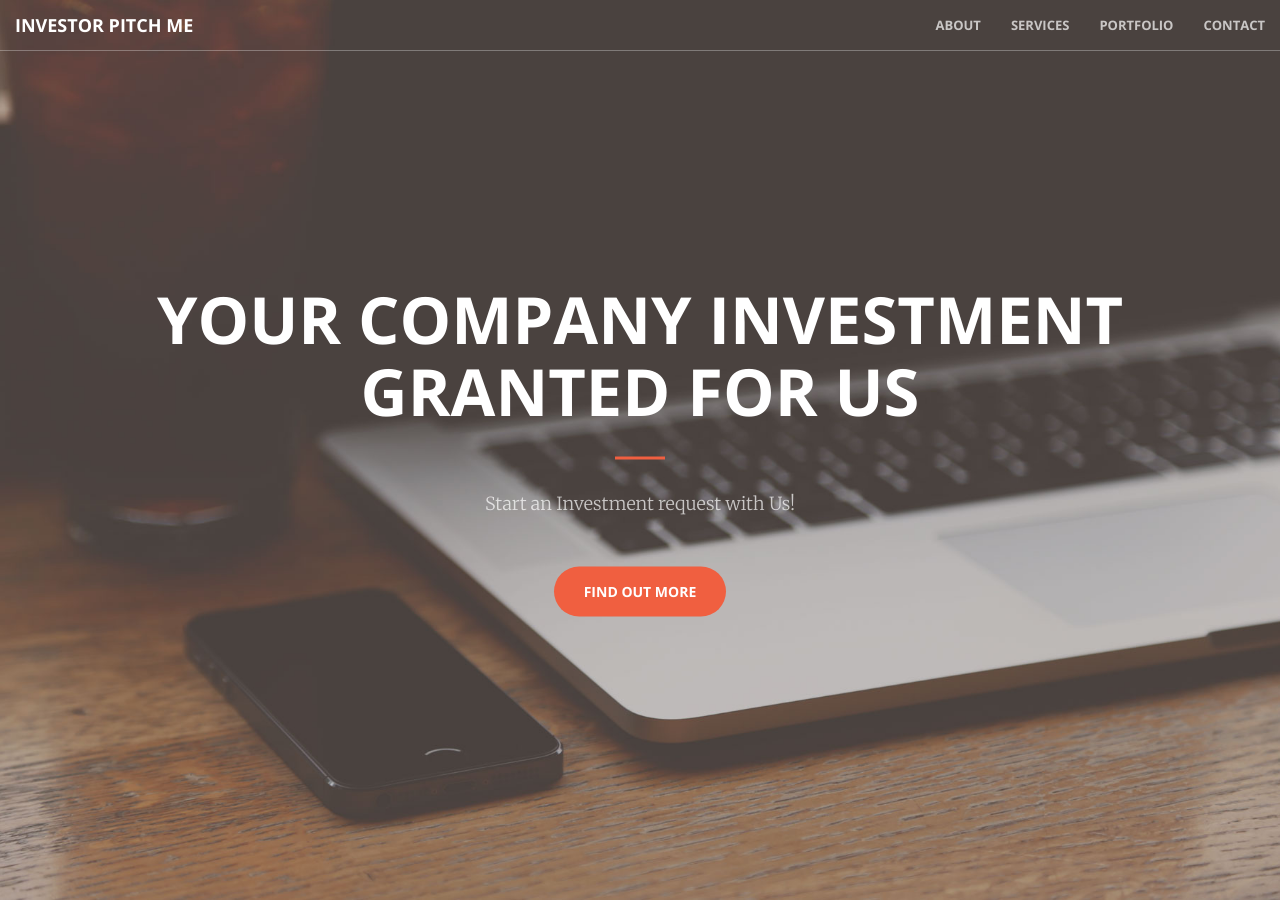
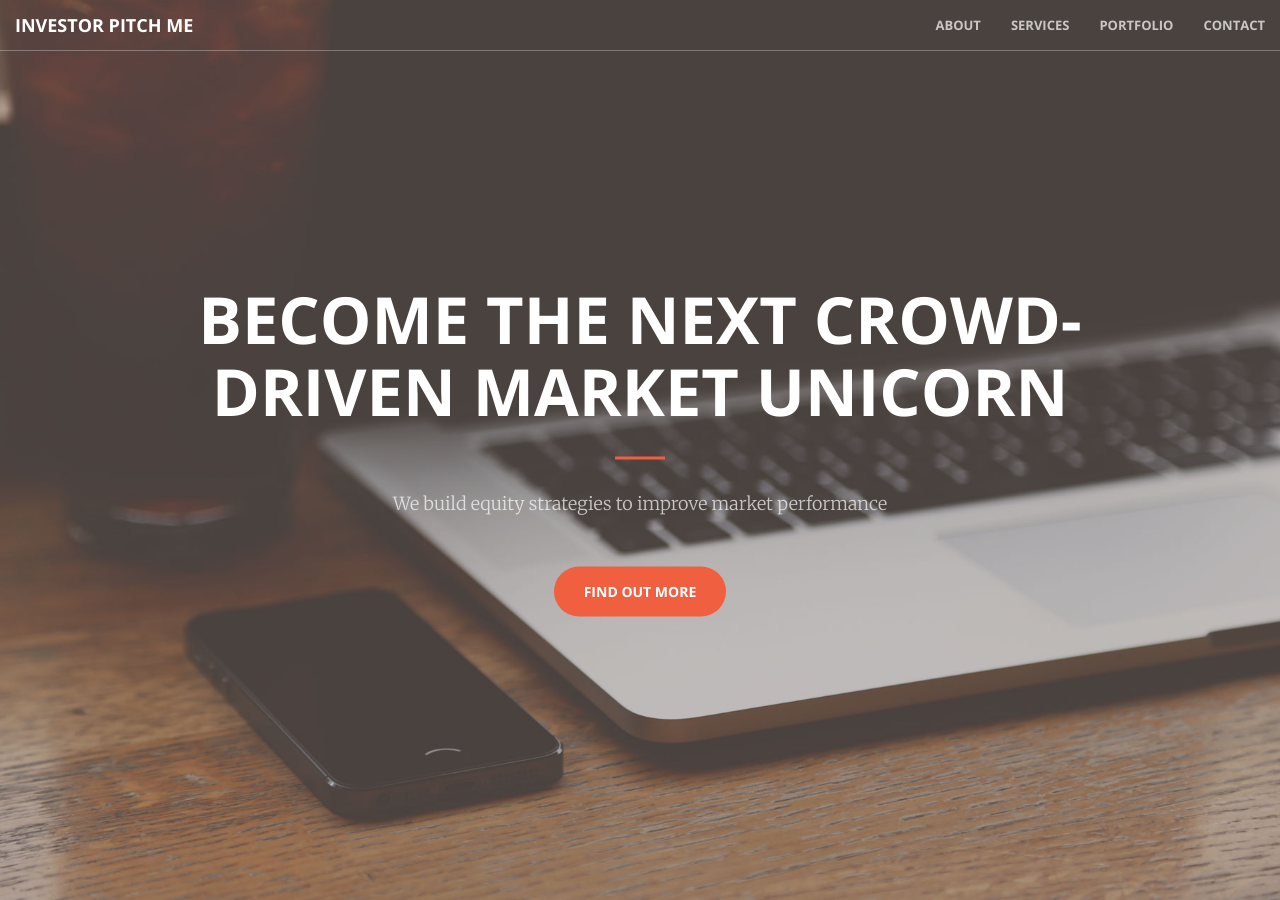
Before and after one commit to yusetc/investorpitch.me, a Jekyll site: the page built from index.html, in a window 1280 px wide and 900 px high. Built offline with Jekyll 4.4.1, drawn with Linux system fonts in a browser that asks for light colours.

Commit message:
Update header.html

```diff
--- a/_includes/header.html
+++ b/_includes/header.html
@@ -1,9 +1,9 @@
 <header>
     <div class="header-content">
         <div class="header-content-inner">
-            <h1>Your Company investment granted for Us</h1>
+            <h1>BECOME THE NEXT CROWD-DRIVEN MARKET UNICORN</h1>
             <hr>
-            <p>Start an Investment request with Us!</p>
+            <p>We build equity strategies to improve market performance</p>
             <a href="#about" class="btn btn-primary btn-xl page-scroll">Find Out More</a>
         </div>
     </div>
```
